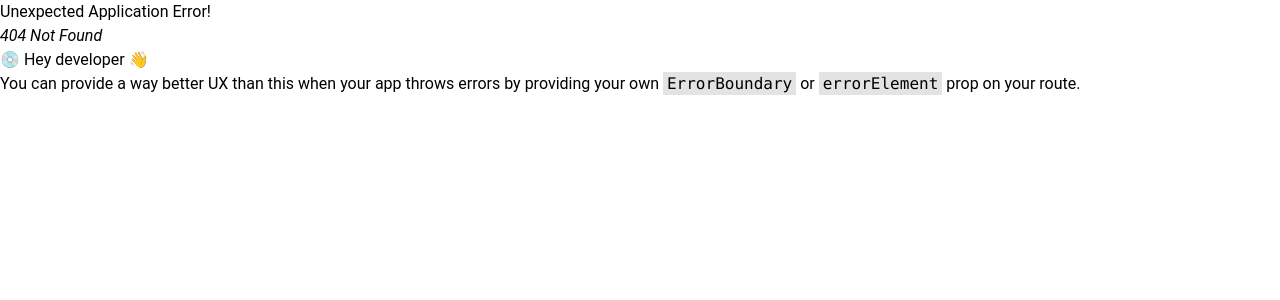
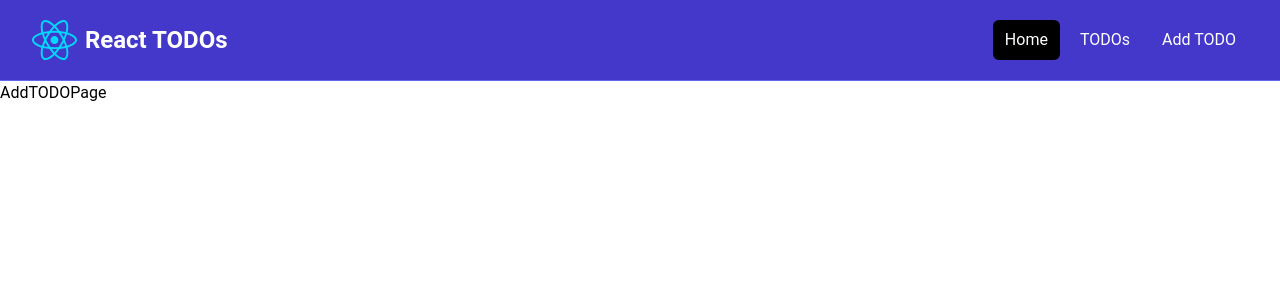
Before and after one commit to amirrh6/react-todos, a React (Vite) app: page /add-todo in a window 1280 px wide. Before the commit this address had no page. Shown: the top 300 px of the page. Built offline with nearby package versions, Linux system fonts and the light colour scheme.

Commit message:
Added some empty pages

```diff
--- a/src/App.jsx
+++ b/src/App.jsx
@@ -7,11 +7,15 @@ import {
 
 import HomePage from './pages/HomePage';
 import MainLayout from './layouts/MainLayout';
+import TODOsPage from './pages/TODOsPage';
+import AddTODOPage from './pages/AddTODOPage';
 
 const router = createBrowserRouter(
     createRoutesFromElements(
         <Route path="/" element={<MainLayout />}>
             <Route index element={<HomePage />} />
+            <Route path="/todos" element={<TODOsPage />} />
+            <Route path="/add-todo" element={<AddTODOPage />} />
         </Route>
     )
 );
--- /dev/null
+++ b/src/pages/AddTODOPage.jsx
@@ -0,0 +1,5 @@
+const AddTODOPage = () => {
+    return <div>AddTODOPage</div>;
+};
+
+export default AddTODOPage;
--- /dev/null
+++ b/src/pages/TODOPage.jsx
@@ -0,0 +1,5 @@
+const TODOPage = () => {
+    return <div>TODOPage</div>;
+};
+
+export default TODOPage;
--- /dev/null
+++ b/src/pages/TODOsPage.jsx
@@ -0,0 +1,5 @@
+const TODOsPage = () => {
+    return <div>TODOsPage</div>;
+};
+
+export default TODOsPage;
```
